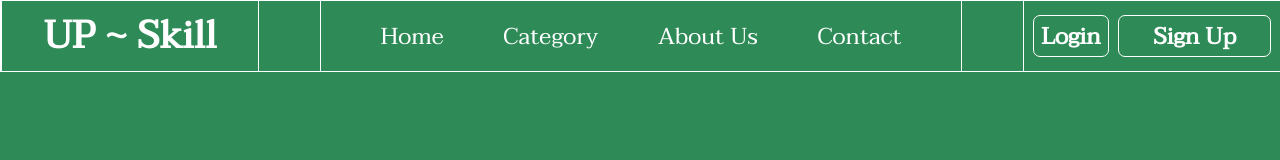
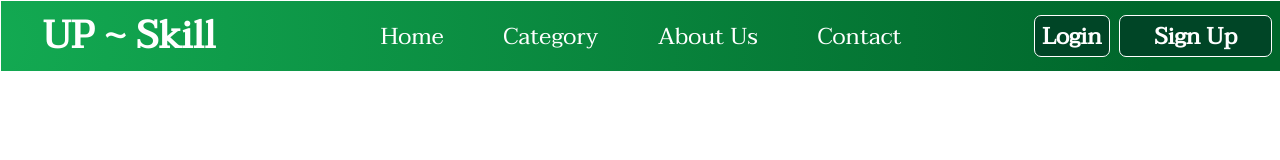
Before and after one commit to MokuaEnock/Job-Finder, a plain HTML site: page index.html in a window 1280 px wide. Drawn offline with Linux system fonts and the light colour scheme.

Commit message:
change backround colors of body sections

```diff
--- a/assets/styles/index.css
+++ b/assets/styles/index.css
@@ -3,11 +3,7 @@
     padding: 0;
     margin: 0;
     font-family: 'Taviraj', serif;
-    background-color: seagreen;
-}
 
-div {
-    border: solid thin white;
 }
 
 /* ----------------Nav bar----------------------- */
@@ -19,6 +15,7 @@ nav {
     flex-direction: row;
     justify-content: space-between;
     align-items: center;
+    background: radial-gradient(circle at -1% 57.5%, rgb(19, 170, 82) 0%, rgb(0, 102, 43) 90%);
 }
 
 #logo {
@@ -72,6 +69,7 @@ nav {
     font-weight: 700;
     border-radius: 7px;
     border: thin double white;
+    background-color: #004526;
     color: white;
     display: flex;
     flex-direction: row;
@@ -88,6 +86,7 @@ nav {
 
 #logs_b2 {
     width: 60%;
+    background-color: #004526;
     height: 60%;
     font-size: 1.8vw;
     border-radius: 7px;
@@ -106,3 +105,8 @@ nav {
     font-size: 1.5vw;
     font-weight: 200;
 }
+
+/* ---------------------Mai----------------------------- */
+main {
+    background-color: white;
+}
--- a/index.html
+++ b/index.html
@@ -29,5 +29,7 @@
         <button id="logs_b2">Sign Up</button>
       </div>
     </nav>
+    <!-- ------------------Main---------------------- -->
+    <main></main>
   </body>
 </html>
```
